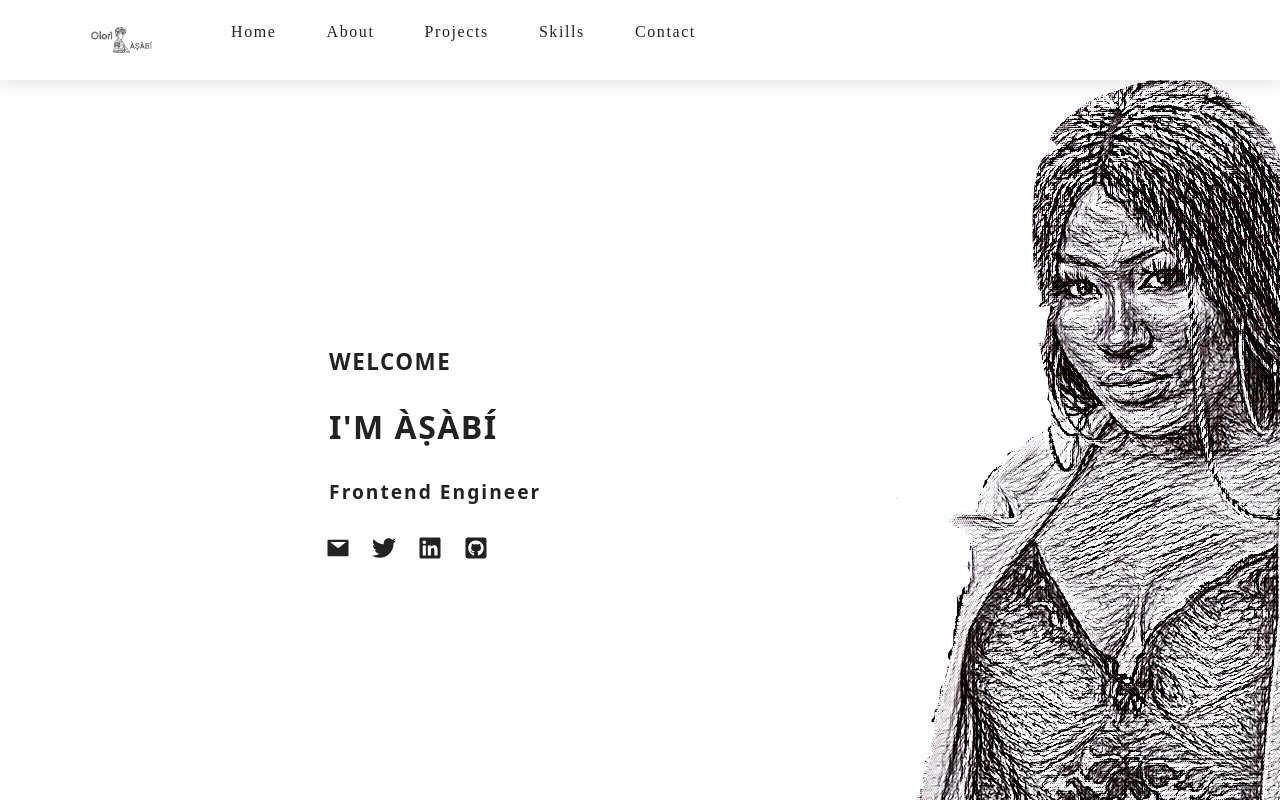
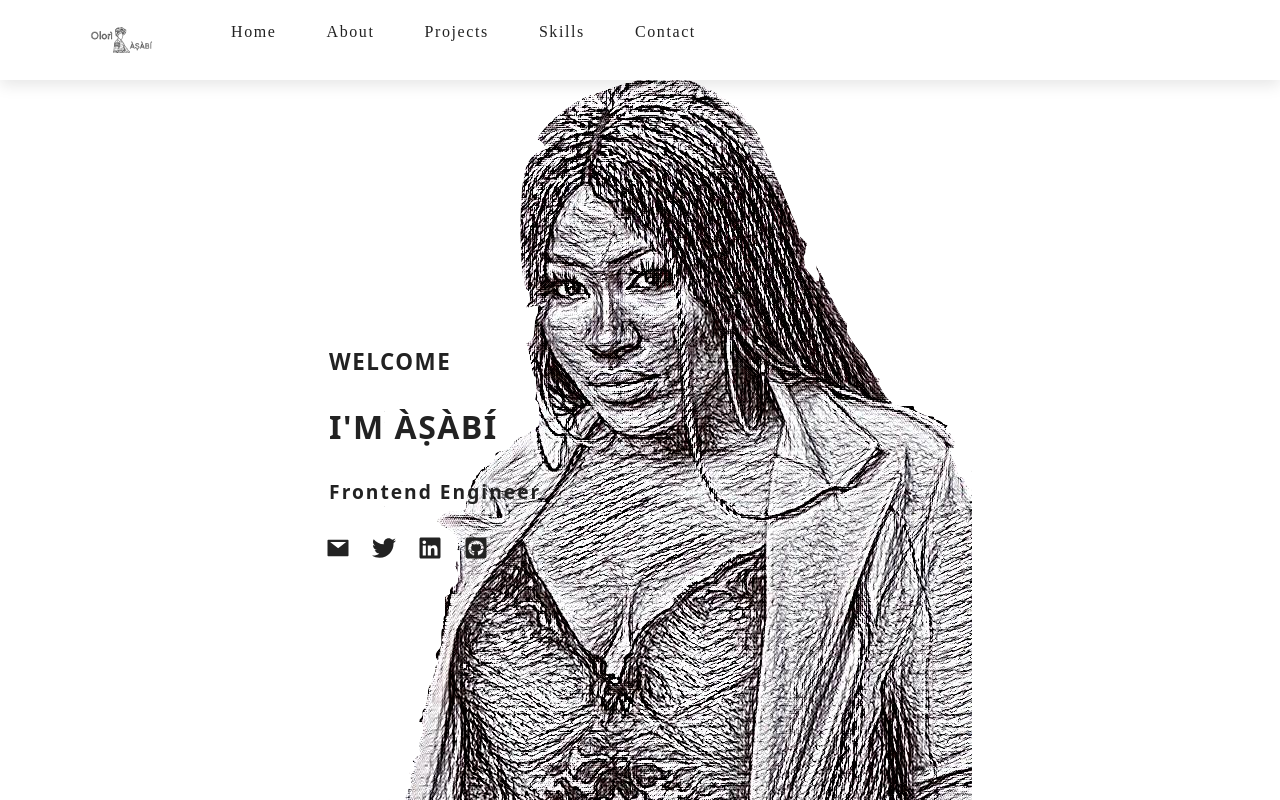
Before and after one commit to OloriAsabi/OloriAsabi.github.io, a React (Create React App) app: page / in a window 1280 px wide. Built offline with nearby package versions, Linux system fonts and the light colour scheme; a web font is replaced by a local one.

Commit message:
initial commit

```diff
--- a/public/index.html
+++ b/public/index.html
@@ -4,7 +4,7 @@
     <meta charset="utf-8" />
     <link rel="icon" href="olori_resize/olori2_38.png" />
     <meta name="viewport" content="width=device-width, initial-scale=1" viewport-fit="cover"/>
-    <meta name="theme-color" content="#000000" />
+    <meta name="theme-color" content="#fff" />
     <meta name="description" content="Olori Asabi's a frontend responsive engineer in Nigeria">
     <meta name="description" content="I design and build mobile Web apps">
     <meta name="author" content="Olori Asabi"/>
@@ -18,7 +18,7 @@
 
     <title>Olori Asabi</title>
   </head>
-  <body>
+  <body class="bg-white">
     <noscript>You need to enable JavaScript to run this app.</noscript>
     <div id="root"></div>
 
--- a/src/index.css
+++ b/src/index.css
@@ -168,15 +168,6 @@ button .show-text .settings-btn{
   margin: env(safe-area-inset-top) env(safe-area-inset-right) env(safe-area-inset-bottom) env(safe-area-inset-left) !important;
 }
 
-@media (prefers-color-scheme: dark) {
-  body, .container {
-      background-color: #666;
-      color: #eee;
-  }
-  h1 {
-      color: #EEE;
-  }
-}
 @media(-ms-high-contrast:active ){
 
 }
@@ -347,8 +338,8 @@ header  {
   top: 0;
   right: 0;
   bottom: 0;
-  left: 30%;
-  background-image: url(./Images/OloriSketch.png);
+  left: 30% !important;
+  background-image: url(./Images/OloriSketch.png) !important;
   background-repeat: no-repeat;
   background-size: auto;
 }
@@ -435,7 +426,7 @@ border-bottom: 2px solid black;
   width: 5rem;
   height: 0.25rem ;
   margin-bottom: 4rem;
-  background: var(--clr-black);
+  background-color: var(--clr-black);
   margin-left: auto;
   margin-right: auto;
 }
@@ -544,6 +535,7 @@ padding: 1rem;
 }
 .project-info h4 {
   padding: 5px;
+  font-size: 1.5rem;
 }
 .project-info p{
   padding:3px;
```
